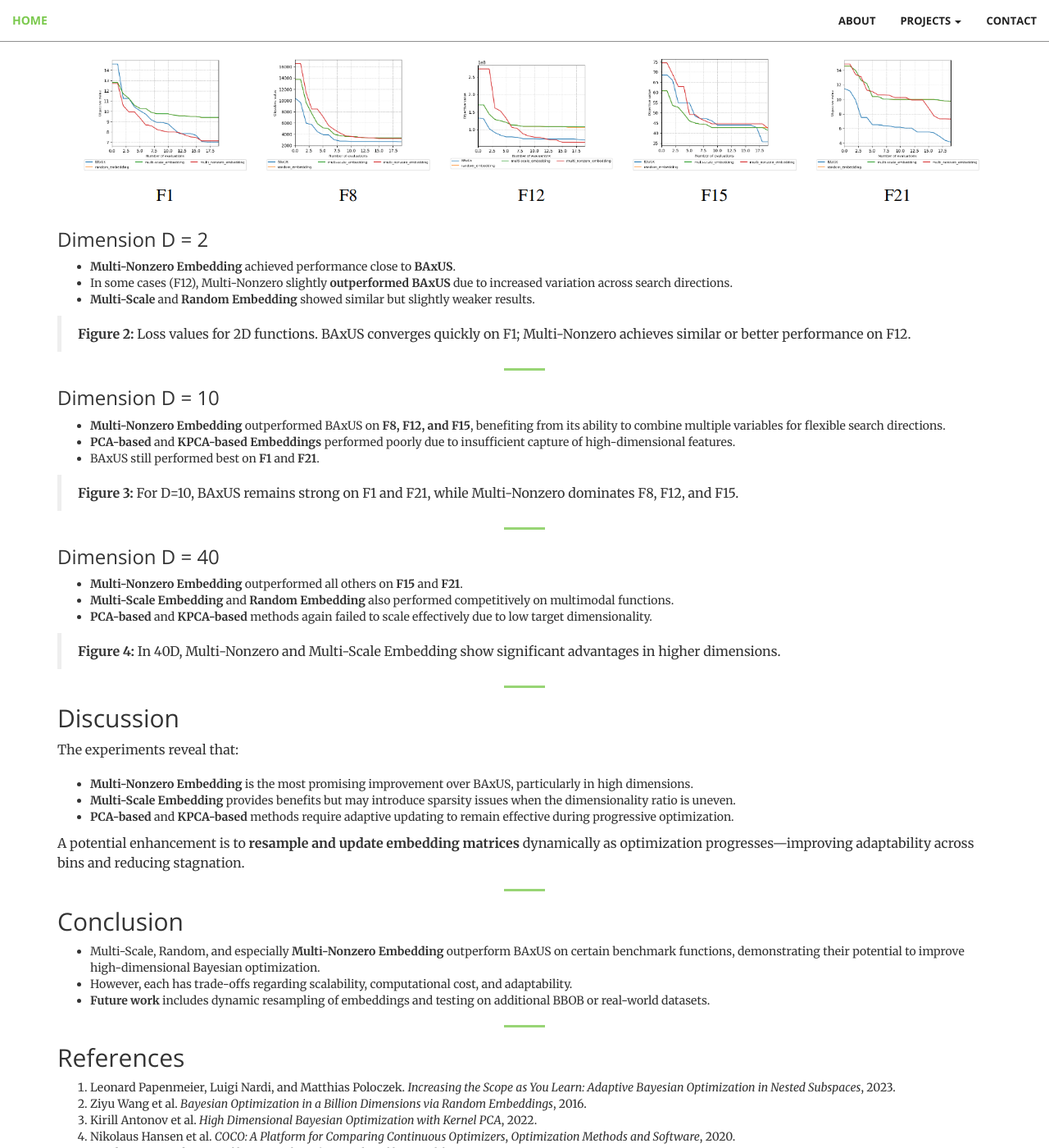
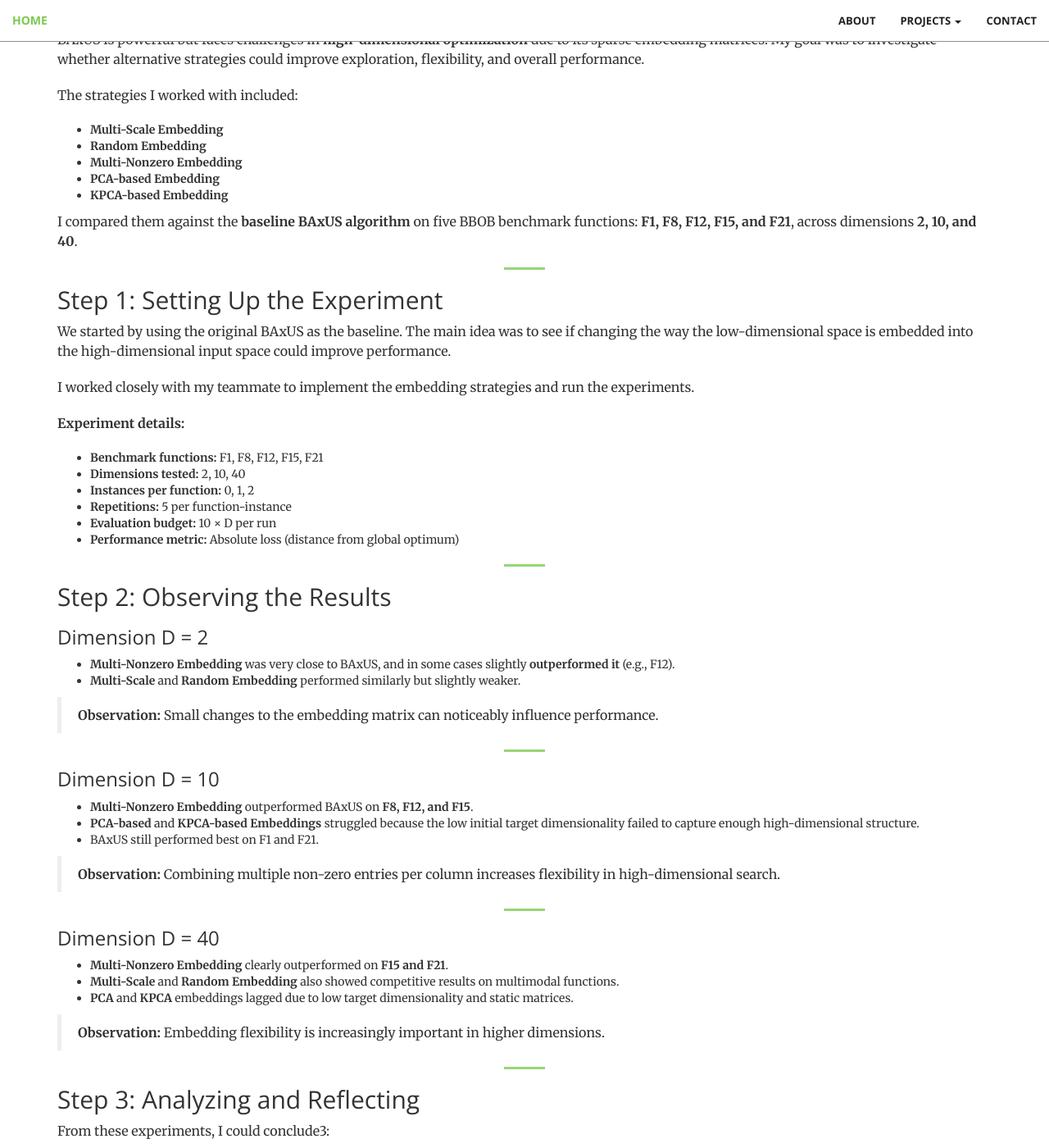
Before and after one commit to EeveeCreations/Portfolio_EVC, a Jekyll site: the page built from _portfolio/BO_project.md, in a window 1280 px wide and 1400 px high, scrolled down 797 px. Shown: the whole window at 82% size. Built offline with Jekyll 4.4.1, drawn with Linux system fonts in a browser that asks for light colours; some of the changed text lies outside the part shown.

Commit message:
- little more baxus update - fix link to git

```diff
--- a/_config.yml
+++ b/_config.yml
@@ -1,11 +1,11 @@
 # Site settings
-title: Portfolio Eevee Creations
+title: Portfolio EeveeCreations
 email: karremanseefje@outlook.com
 description: >
-  This portfolio  is supposed to simply showcase the activities to do within my education and spare time
+  This portfolio is supposed to simply showcase the activities to do within my education and spare time
 baseurl: ""
 url: ""
-github_username: Eevee Creations
+github_username: EeveeCreations
 
 markdown: kramdown
 
--- a/_includes/contact.html
+++ b/_includes/contact.html
@@ -13,7 +13,7 @@
             </a>
         </div>
         <div class="col-lg-2 col-lg-offset-1 text-center">
-            <a href="https://github.com/{{ site.github_username }}">
+            <a target="_blank" href="https://github.com/EeveeCreations">
             <i class="fa fa-github fa-3x wow bounceIn" data-wow-delay=".1s"></i>
                 <p>{{ site.github_username }}</p>
             </a>
--- a/_portfolio/BO_project.md
+++ b/_portfolio/BO_project.md
@@ -7,6 +7,13 @@ description: "A comparative study of embedding strategies—Multi-Scale, Random,
 date: December 2024
 ---
 
+# Enhancing BAxUS: Exploring Embedding Strategies
+
+**Team:** 2 members
+**Focus:** High-dimensional Bayesian Optimization
+**Date:** October 2024
+
+---
 ## Overview
 
 This project investigates several **embedding strategies** designed to enhance the **BAxUS (Bayesian Optimization in Adaptive Subspaces)** framework.
@@ -14,66 +21,95 @@ The goal is to evaluate whether new embedding methods **Multi-Scale Embedding**,
 
 ---
 
-## Experiment Summary
-For this Project I worked in a team of  2. We  used the BAxUS algorithm as baseline, as the combionatiosn used in this paper inspired us to  see what elsec ould be used to enhance its capability.
-1. **BAxUS (baseline)**
-2. **Multi-Scale Embedding**
-3. **Random Embedding**
-4. **Multi-Nonzero Embedding**
-5. **PCA-based Embedding**
-6. **KPCA-based Embedding**
+## Introduction
 
-Experiments were conducted on five BBOB benchmark functions (F1, F8, F12, F15, F21) across dimensions **2, 10, and 40**.
+In this project, I explored **embedding strategies** to improve the **BAxUS framework** (Bayesian Optimization in Adaptive Subspaces).
+
+BAxUS is powerful but faces challenges in **high-dimensional optimization** due to its sparse embedding matrices. My goal was to investigate whether alternative strategies could improve exploration, flexibility, and overall performance.
+
+The strategies I worked with included:
+
+- **Multi-Scale Embedding**
+- **Random Embedding**
+- **Multi-Nonzero Embedding**
+- **PCA-based Embedding**
+- **KPCA-based Embedding**
+
+I compared them against the **baseline BAxUS algorithm** on five BBOB benchmark functions: **F1, F8, F12, F15, and F21**, across dimensions **2, 10, and 40**.
+
+---
+
+## Step 1: Setting Up the Experiment
+
+We started by using the original BAxUS as the baseline. The main idea was to see if changing the way the low-dimensional space is embedded into the high-dimensional input space could improve performance.
+
+I worked closely with my teammate to implement the embedding strategies and run the experiments.
+
+**Experiment details:**
+
+- **Benchmark functions:** F1, F8, F12, F15, F21
+- **Dimensions tested:** 2, 10, 40
+- **Instances per function:** 0, 1, 2
+- **Repetitions:** 5 per function-instance
+- **Evaluation budget:** 10 × D per run
+- **Performance metric:** Absolute loss (distance from global optimum)
+
+---
+
+## Step 2: Observing the Results
+
+### Dimension D = 2
+- **Multi-Nonzero Embedding** was very close to BAxUS, and in some cases slightly **outperformed it** (e.g., F12).
+- **Multi-Scale** and **Random Embedding** performed similarly but slightly weaker.
+
+> **Observation:** Small changes to the embedding matrix can noticeably influence performance.
+
+---
+
+### Dimension D = 10
+- **Multi-Nonzero Embedding** outperformed BAxUS on **F8, F12, and F15**.
+- **PCA-based** and **KPCA-based Embeddings** struggled because the low initial target dimensionality failed to capture enough high-dimensional structure.
+- BAxUS still performed best on F1 and F21.
+
+> **Observation:** Combining multiple non-zero entries per column increases flexibility in high-dimensional search.
+
+---
+
+### Dimension D = 40
+- **Multi-Nonzero Embedding** clearly outperformed on **F15 and F21**.
+- **Multi-Scale** and **Random Embedding** also showed competitive results on multimodal functions.
+- **PCA** and **KPCA** embeddings lagged due to low target dimensionality and static matrices.
+
+> **Observation:** Embedding flexibility is increasingly important in higher dimensions.
+
+---
+
+## Step 3: Analyzing and Reflecting
+
+From these experiments, I could conclude3:
+
+- **Multi-Nonzero Embedding** is the most promising improvement over BAxUS in high dimensions.
+- **Multi-Scale Embedding** can help, but sparsity issues may appear when the dimension ratio is uneven.
+- **PCA-based** and **KPCA-based Embeddings** need **adaptive updating** during optimization to remain effective.
+
+A potential enhancement is to **resample and update the embedding matrices dynamically** as optimization progresses, improving adaptability across bins and reducing stagnation.
+
+---
+
+## Step 4: Key Takeaways
+
+- Embedding strategy design is crucial for high-dimensional optimization.
+- Small modifications in embedding matrices can significantly affect exploration and convergence.
+- Flexibility (e.g., multiple non-zero entries) is more impactful than simply increasing dimensionality.
+- This project deepened my understanding of **how theory translates into practical performance improvements** in Bayesian optimization.
 
 ---
 
 ## Results and Observations
 <img src="/img/portfolio/BO/BAXUS_f2.png"
      alt="Embedding Results Overview"
-     style="width:100%; height:auto; object-fit:cover;">
-### Dimension D = 2
-- **Multi-Nonzero Embedding** achieved performance close to **BAxUS**.
-- In some cases (F12), Multi-Nonzero slightly **outperformed BAxUS** due to increased variation across search directions.
-- **Multi-Scale** and **Random Embedding** showed similar but slightly weaker results.
-
-> **Figure 2:** Loss values for 2D functions. BAxUS converges quickly on F1; Multi-Nonzero achieves similar or better performance on F12.
-
----
-
-### Dimension D = 10
-- **Multi-Nonzero Embedding** outperformed BAxUS on **F8, F12, and F15**, benefiting from its ability to combine multiple variables for flexible search directions.
-- **PCA-based** and **KPCA-based Embeddings** performed poorly due to insufficient capture of high-dimensional features.
-- BAxUS still performed best on **F1** and **F21**.
-
-> **Figure 3:** For D=10, BAxUS remains strong on F1 and F21, while Multi-Nonzero dominates F8, F12, and F15.
-
----
-
-### Dimension D = 40
-- **Multi-Nonzero Embedding** outperformed all others on **F15** and **F21**.
-- **Multi-Scale Embedding** and **Random Embedding** also performed competitively on multimodal functions.
-- **PCA-based** and **KPCA-based** methods again failed to scale effectively due to low target dimensionality.
-
-> **Figure 4:** In 40D, Multi-Nonzero and Multi-Scale Embedding show significant advantages in higher dimensions.
-
----
-
-## Discussion
-
-The experiments reveal that:
-- **Multi-Nonzero Embedding** is the most promising improvement over BAxUS, particularly in high dimensions.
-- **Multi-Scale Embedding** provides benefits but may introduce sparsity issues when the dimensionality ratio is uneven.
-- **PCA-based** and **KPCA-based** methods require adaptive updating to remain effective during progressive optimization.
-
-A potential enhancement is to **resample and update embedding matrices** dynamically as optimization progresses—improving adaptability across bins and reducing stagnation.
-
----
-
-## Conclusion
-
-- Multi-Scale, Random, and especially **Multi-Nonzero Embedding** outperform BAxUS on certain benchmark functions, demonstrating their potential to improve high-dimensional Bayesian optimization.
-- However, each has trade-offs regarding scalability, computational cost, and adaptability.
-- **Future work** includes dynamic resampling of embeddings and testing on additional BBOB or real-world datasets.
+     style="width:100%; height:auto; object-fit:cover;">s
+*Figure 1: Comparison of embedding strategies across BBOB functions.*
 
 ---
 
```
Also changed, not shown: _portfolio/IDL_A2.md (renamed from _portfolio/IDL_Ass2.md).
